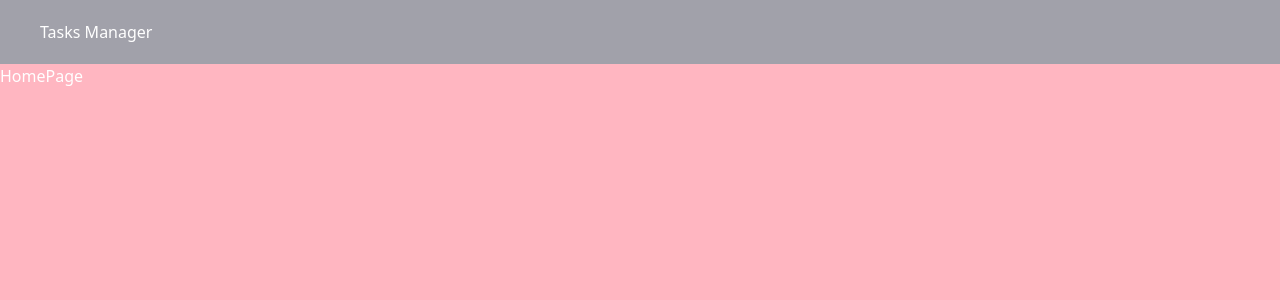
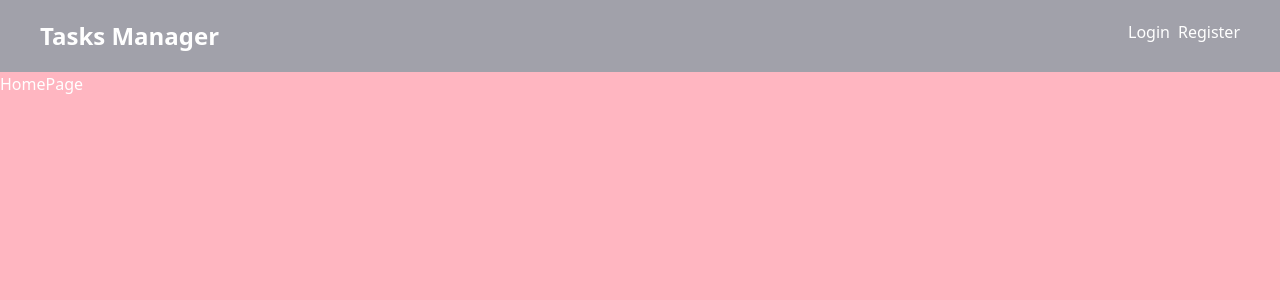
Before and after one commit to Erikalinares/MERN-CRUD-AUTH, a React (Vite) app in the folder cliente/: page / in a window 1280 px wide. Shown: the top 300 px of the page. Built offline with nearby package versions, Linux system fonts and the light colour scheme.

Commit message:
actualizacion navbar

```diff
--- a/cliente/src/components/Navbar.jsx
+++ b/cliente/src/components/Navbar.jsx
@@ -1,11 +1,17 @@
 import React from 'react'
+import { Link } from 'react-router-dom'
 
 function Navbar() {
   return (
     <nav className='bg-zinc-400 my-0 flex justify-between py-5 px-10 '>
-        <h1>Tasks Manager</h1>
-        <ul>
-            <li></li>
+        <h1 className='text-2xl font-bold '>Tasks Manager</h1>
+        <ul className='flex gap-x-2'>
+            <li>
+               <Link to='/login'>Login</Link>
+            </li>
+            <li>
+               <Link to='/register'>Register</Link>
+            </li>
         </ul>
     </nav>
 
```
